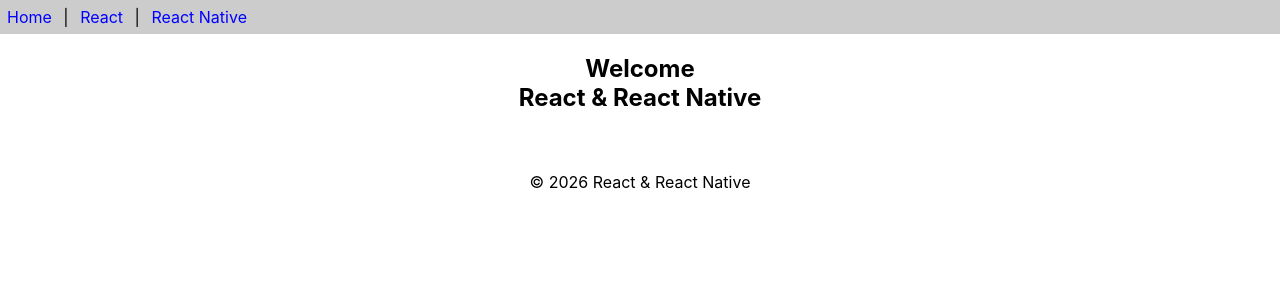
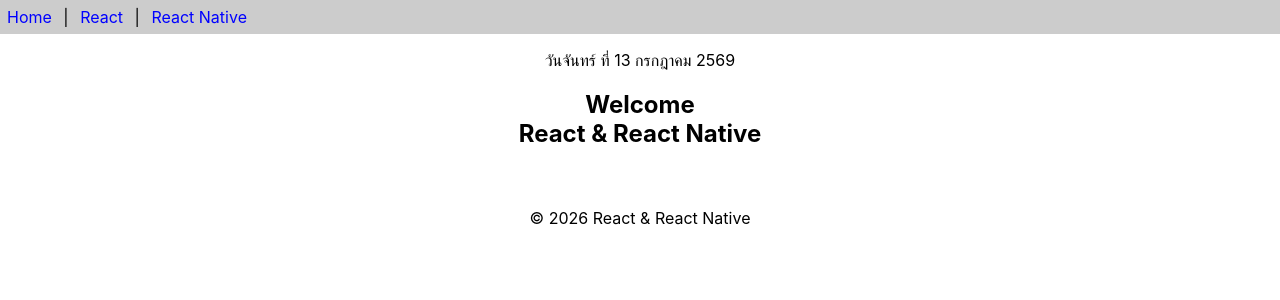
Before and after one commit to thinnak7-jpg/app1, a React (Create React App) app: page / in a window 1280 px wide. Shown: the top 300 px of the page. Built offline with nearby package versions, Linux system fonts and the light colour scheme.

Commit message:
update class-com and app

```diff
--- a/src/App.js
+++ b/src/App.js
@@ -1,12 +1,16 @@
 import React from "react";
 import { Header, Content, Footer } from "./func-components";
-
+import Calendar from "./class-components";
 function App() {
     return (
         <>
+
             <Header />
+            <p><center><Calendar /></center></p>
             <Content />
+
             <Footer />
+
         </>
     );
 }
--- /dev/null
+++ b/src/class-components.js
@@ -0,0 +1,44 @@
+import React, { Component } from "react";
+
+// มีคลาสเดียว จึงสามารถส่งออกแบบ default ได้
+export default class Calendar extends Component {
+
+  getDate() {
+    const dayNames = [
+      "อาทิตย์",
+      "จันทร์",
+      "อังคาร",
+      "พุธ",
+      "พฤหัสบดี",
+      "ศุกร์",
+      "เสาร์"
+    ];
+
+    const monthNames = [
+      "มกราคม",
+      "กุมภาพันธ์",
+      "มีนาคม",
+      "เมษายน",
+      "พฤษภาคม",
+      "มิถุนายน",
+      "กรกฎาคม",
+      "สิงหาคม",
+      "กันยายน",
+      "ตุลาคม",
+      "พฤศจิกายน",
+      "ธันวาคม"
+    ];
+
+    const date = new Date();
+    const weekDay = dayNames[date.getDay()];
+    const day = date.getDate();
+    const month = monthNames[date.getMonth()];
+    const year = date.getFullYear() + 543;
+
+    return `วัน${weekDay} ที่ ${day} ${month} ${year}`;
+  }
+
+  render() {
+    return <div>{this.getDate()}</div>;
+  }
+}
```
